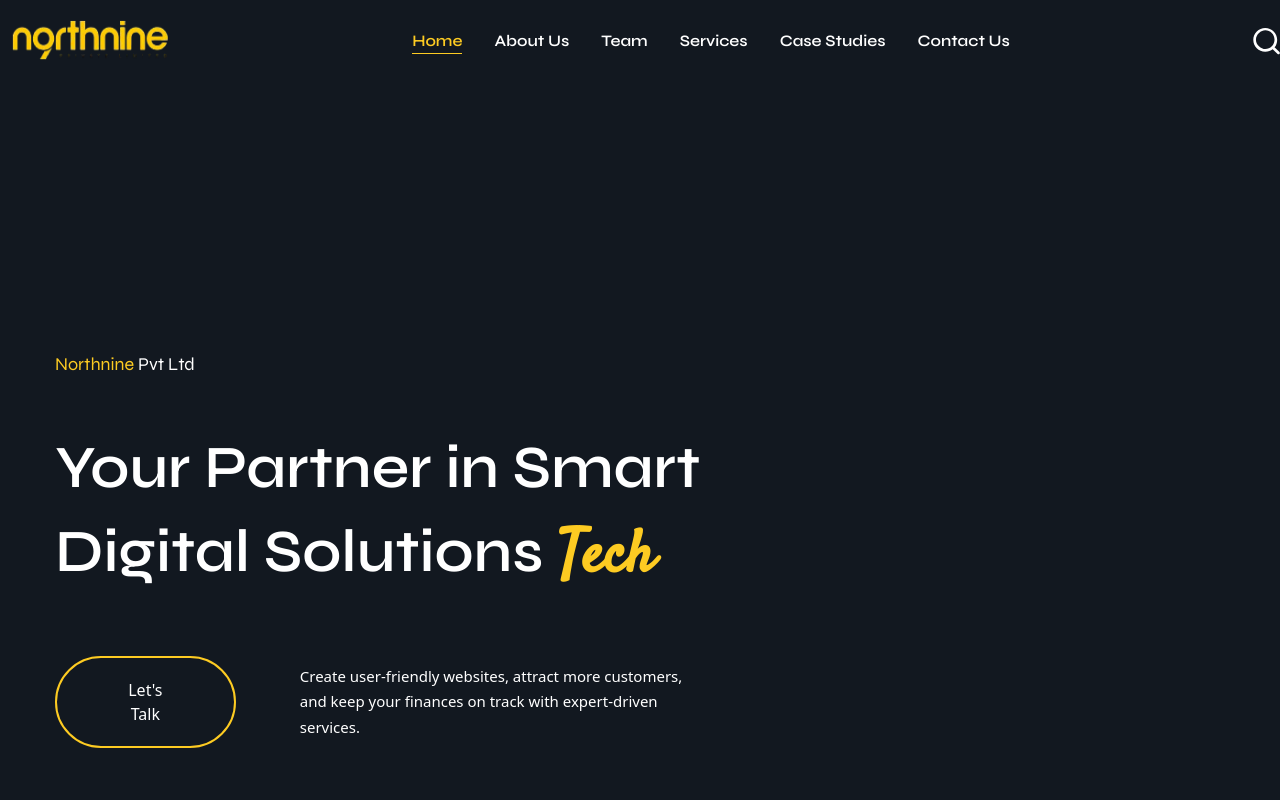
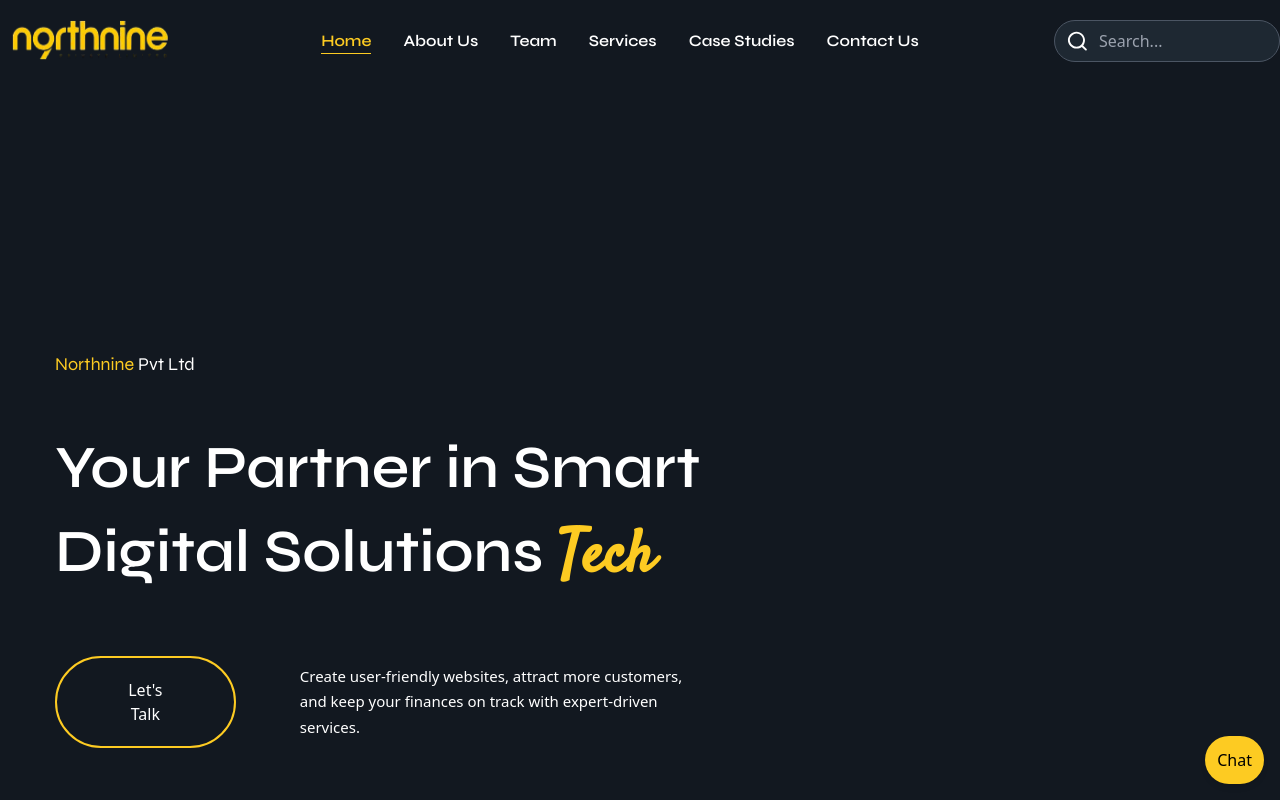
Before and after one commit to Mustajaaab/Northine, a React (Vite) app: page /home in a window 1280 px wide. Shown: the top 800 px of the page. Built offline with nearby package versions, Linux system fonts and the light colour scheme; a web font is replaced by a local one.

Commit message:
add chatbot

```diff
--- a/src/components/navbar/index.jsx
+++ b/src/components/navbar/index.jsx
@@ -1,11 +1,14 @@
-import { useLocation } from 'react-router-dom';
-import { Link } from 'react-router-dom';
+import { useLocation, Link } from 'react-router-dom';
 import { useState } from 'react';
 import Northnine from '../../assets/images/no9.png';
 
 function Navbar() {
     const location = useLocation();
     const [isMenuOpen, setIsMenuOpen] = useState(false);
+    const [searchQuery, setSearchQuery] = useState('');
+    const [isChatOpen, setIsChatOpen] = useState(false);
+    const [chatMessages, setChatMessages] = useState([]);
+    const [userMessage, setUserMessage] = useState('');
 
     const getActiveClass = (path) => {
         return location.pathname === path ? 'text-yellow lg:border-b border-yellow' : 'text-white';
@@ -15,16 +18,57 @@
         setIsMenuOpen(!isMenuOpen);
     };
 
+    const handleSearchChange = (e) => {
+        const query = e.target.value;
+        setSearchQuery(query);
+
+        // Open the chat when the user types anything in the search bar
+        if (query.trim()) {
+            setIsChatOpen(true);
+            setUserMessage(query);  // Automatically put the search query in the chat
+        } else {
+            setIsChatOpen(false);
+        }
+    };
+
+    const handleSearchSubmit = (e) => {
+        e.preventDefault();
+        console.log('Search query:', searchQuery);
+    };
+
+    const toggleChat = () => {
+        setIsChatOpen(!isChatOpen);
+    };
+
+    const handleSendMessage = () => {
+        if (userMessage.trim()) {
+            setChatMessages([...chatMessages, { type: 'user', text: userMessage }]);
+            setUserMessage('');
+
+            // Simulate chatbot reply
+            setTimeout(() => {
+                setChatMessages((prevMessages) => [
+                    ...prevMessages,
+                    { type: 'bot', text: `You said: ${userMessage}` },
+                ]);
+            }, 500);
+        }
+    };
+
     return (
         <div className="w-full mx-auto items-center h-[110px] lg:h-[80px] fixed bg-[#121820] z-50">
             <div className="container mx-auto flex items-center justify-between mt-4">
-                <img src={Northnine} alt="Northnine Logo" className="lg:w-[186px] lg:h-[50px] md:w-[200px] md:h-[60px] w-[206px] h-[60px] " />
+                <img
+                    src={Northnine}
+                    alt="Northnine Logo"
+                    className="lg:w-[186px] lg:h-[50px] md:w-[200px] md:h-[60px] w-[206px] h-[60px]"
+                />
 
                 {/* Hamburger Icon for Small Screens */}
                 <div className="lg:hidden">
                     <svg
                         onClick={toggleMenu}
-                        className="w-16 h-16 md:w-14 md:h-14 text-white cursor-pointer "
+                        className="w-16 h-16 md:w-14 md:h-14 text-white cursor-pointer"
                         fill="currentColor"
                         viewBox="0 0 24 24"
                         xmlns="http://www.w3.org/2000/svg"
@@ -41,52 +85,22 @@
 
                 {/* Navigation Links */}
                 <div
-                    className={`${
-                        isMenuOpen ? 'block' : 'hidden'
-                    } lg:flex lg:items-center lg:gap-8 text-center absolute lg:static top-[80px] right-0 bg-[#121820] w-full lg:w-auto`}
+                    className={`${isMenuOpen ? 'block' : 'hidden'} lg:flex lg:items-center lg:gap-8 text-center absolute lg:static top-[80px] right-0 bg-[#121820] w-full lg:w-auto`}
                 >
-                    <Link
-                        to="/home"
-                        className={`${getActiveClass('/home')} block font-syne lg:text-base text-3xl font-semibold hover:text-yellow py-5 lg:py-0`}
-                    >
-                        Home
-                    </Link>
-                    <Link
-                        to="/about"
-                        className={`${getActiveClass('/about')} block font-syne lg:text-base text-3xl font-semibold hover:text-yellow py-5 lg:py-0`}
-                    >
-                        About Us
-                    </Link>
-                    <Link
-                        to="/team"
-                        className={`${getActiveClass('/team')} block font-syne lg:text-base text-3xl font-semibold hover:text-yellow py-5 lg:py-0`}
-                    >
-                        Team
-                    </Link>
-                    <Link
-                        to="/services"
-                        className={`${getActiveClass('/services')} block font-syne lg:text-base text-3xl font-semibold hover:text-yellow py-5 lg:py-0`}
-                    >
-                        Services
-                    </Link>
-                    <Link
-                        to="/case-studies"
-                        className={`${getActiveClass('/case-studies')} block font-syne lg:text-base text-3xl font-semibold hover:text-yellow py-5 lg:py-0`}
-                    >
-                        Case Studies
-                    </Link>
-                    <Link
-                        to="/contact-us"
-                        className={`${getActiveClass('/contact-us')} block font-syne lg:text-base text-3xl font-semibold hover:text-yellow py-5 lg:py-0`}
-                    >
-                        Contact Us
-                    </Link>
+                    <Link to="/home" className={`${getActiveClass('/home')} block font-syne lg:text-base text-3xl font-semibold hover:text-yellow py-5 lg:py-0`}>Home</Link>
+                    <Link to="/about" className={`${getActiveClass('/about')} block font-syne lg:text-base text-3xl font-semibold hover:text-yellow py-5 lg:py-0`}>About Us</Link>
+                    <Link to="/team" className={`${getActiveClass('/team')} block font-syne lg:text-base text-3xl font-semibold hover:text-yellow py-5 lg:py-0`}>Team</Link>
+                    <Link to="/services" className={`${getActiveClass('/services')} block font-syne lg:text-base text-3xl font-semibold hover:text-yellow py-5 lg:py-0`}>Services</Link>
+                    <Link to="/case-studies" className={`${getActiveClass('/case-studies')} block font-syne lg:text-base text-3xl font-semibold hover:text-yellow py-5 lg:py-0`}>Case Studies</Link>
+                    <Link to="/contact-us" className={`${getActiveClass('/contact-us')} block font-syne lg:text-base text-3xl font-semibold hover:text-yellow py-5 lg:py-0`}>Contact Us</Link>
                 </div>
 
-                {/* Search Icon */}
-                <div className="hidden lg:block">
+                {/* Search Bar */}
+                <form onSubmit={handleSearchSubmit} className="lg:flex items-center space-x-2">
+                    <div className="flex items-center border border-gray-600 rounded-full bg-[#1e2832] group focus-within:border-yellow">
+                        <button type="submit" className="text-yellow group-focus:text-white pl-3">
                             <svg
-                        className="ml-4 w-7 h-7 text-white hover:text-yellow ease-in-out duration-300 cursor-pointer"
+                                className="h-5 w-5 text-white group-focus:text-yellow ease-in-out duration-300 cursor-pointer"
                                 fill="currentColor"
                                 viewBox="0 0 21 20"
                                 xmlns="http://www.w3.org/2000/svg"
@@ -97,7 +111,62 @@
                                     d="M20.5848 19.7029C20.3908 19.8999 20.1358 19.997 19.8808 19.997C19.6268 19.997 19.3718 19.8999 19.1778 19.7029L15.5118 16.2199C13.9778 17.2549 12.3798 17.997 9.92584 17.997C4.98484 17.997 0.964844 13.959 0.964844 8.99695C0.964844 4.34995 4.98484 0.199951 9.92584 0.199951C14.8668 0.199951 18.8858 4.34995 18.8858 8.99695C18.8858 11.118 18.1468 13.68 16.9188 14.608L20.5848 18.29C20.9738 18.681 20.9738 19.3129 20.5848 19.7029ZM9.92584 1.99695C6.82984 1.99695 2.95684 5.13695 2.95684 8.99695C2.95684 12.857 6.82984 15.998 9.92584 15.998C11.8398 15.998 13.5758 15.217 14.8368 13.957C14.8408 13.952 14.8418 13.945 14.8468 13.941C14.8518 13.936 14.8578 13.935 14.8628 13.93C16.1168 12.663 16.8948 10.92 16.8948 8.99695C16.8948 5.13695 13.7678 1.99695 9.92584 1.99695Z"
                                 ></path>
                             </svg>
+                        </button>
+                        <input
+                            type="text"
+                            value={searchQuery}
+                            onChange={handleSearchChange}
+                            placeholder="Search..."
+                            className="bg-transparent text-white pl-3 pr-4 py-2 focus:outline-none w-48"
+                        />
+
                     </div>
+                </form>
+            </div>
+
+            {/* Chat Widget */}
+            <div className="fixed bottom-4 right-4">
+                <button
+                    onClick={toggleChat}
+                    className="bg-yellow text-black p-3 rounded-full shadow-md"
+                >
+                    Chat
+                </button>
+
+                {isChatOpen && (
+                    <div className="bg-white w-[300px] h-[400px] rounded-lg shadow-lg p-4 flex flex-col">
+                        <div className="flex justify-between items-center border-b pb-2 mb-2">
+                            <h4 className="text-lg font-bold">Chat</h4>
+                            <button onClick={toggleChat} className="text-gray-500 hover:text-gray-700">
+                                &times;
+                            </button>
+                        </div>
+                        <div className="flex-1 overflow-y-auto mb-2">
+                            {chatMessages.map((msg, index) => (
+                                <div key={index} className={`mb-2 ${msg.type === 'user' ? 'text-right' : 'text-left'}`}>
+                                    <span className={`inline-block px-4 py-2 rounded-lg ${msg.type === 'user' ? 'bg-yellow text-black' : 'bg-gray-200 text-gray-800'}`}>
+                                        {msg.text}
+                                    </span>
+                                </div>
+                            ))}
+                        </div>
+                        <div className="flex items-center border-t pt-2">
+                            <input
+                                type="text"
+                                value={userMessage}
+                                onChange={(e) => setUserMessage(e.target.value)}
+                                placeholder="Type your message..."
+                                className="flex-1 px-3 py-2 border border-gray-300 rounded-l-lg focus:outline-none"
+                            />
+                            <button
+                                onClick={handleSendMessage}
+                                className="bg-yellow text-black px-4 py-2 rounded-r-lg"
+                            >
+                                Send
+                            </button>
+                        </div>
+                    </div>
+                )}
             </div>
         </div>
     );
```
Lines whose indentation alone changed are shown as unchanged.
